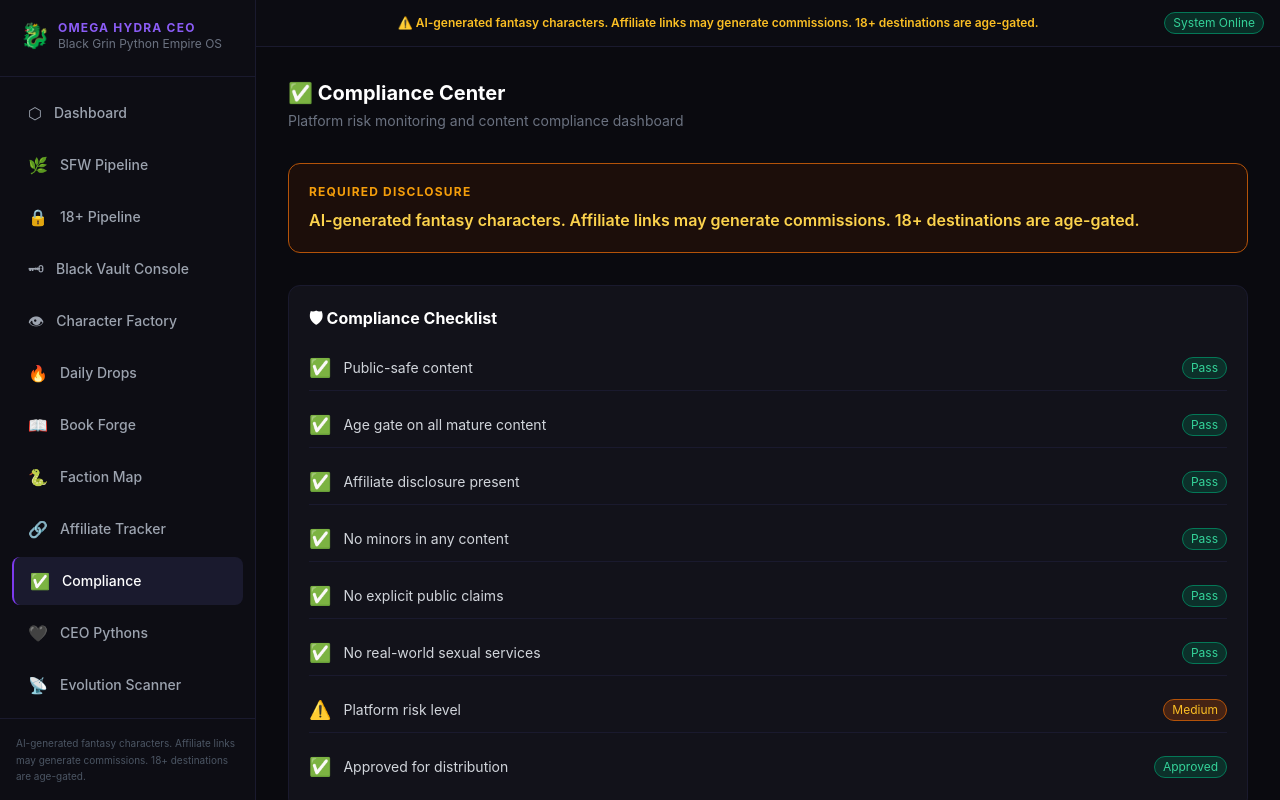
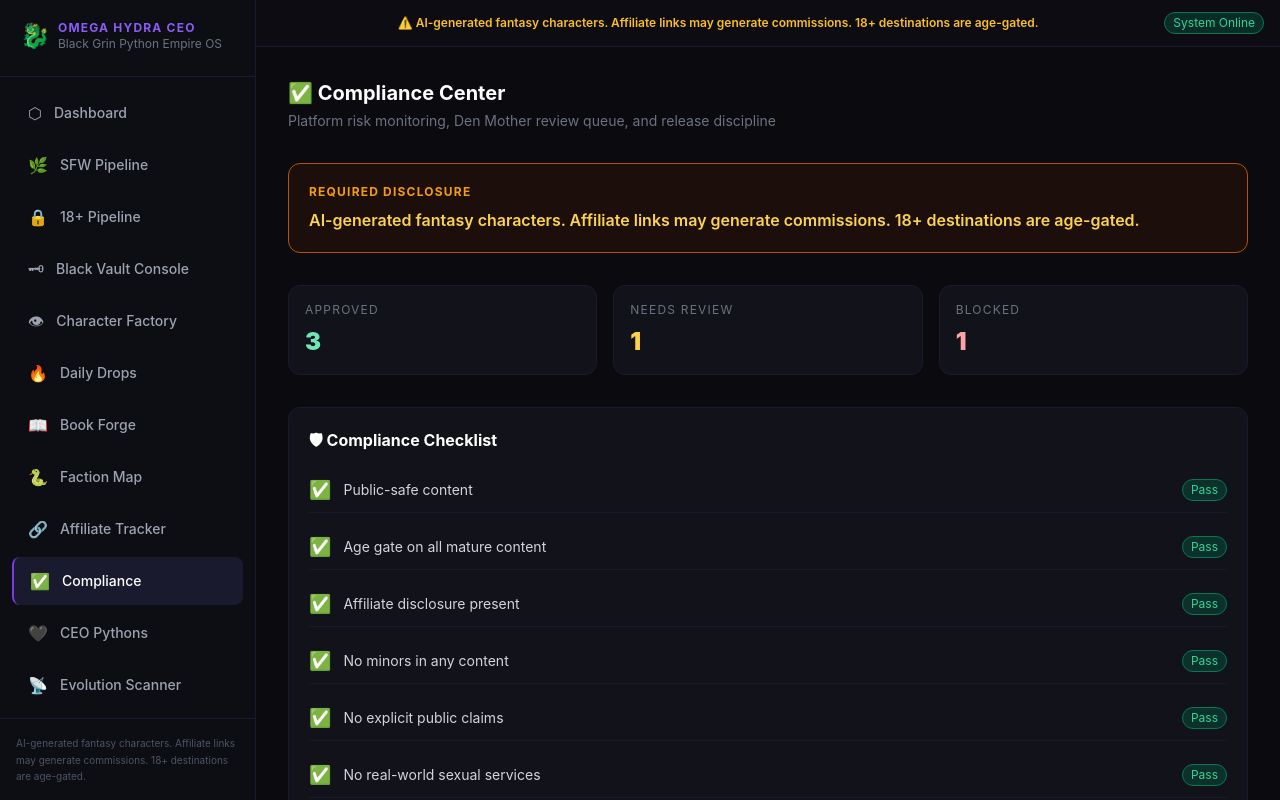
Before and after one commit to ellbush1420-bushido/hydra-omega-ecosystem-, a React (Vite) app in the folder omega-hydra-app/: page / in a window 1280 px wide. Both pictures are taken after a click on the button "✅ Compliance". Shown: the top 800 px of the page. Built offline with nearby package versions, Linux system fonts and the light colour scheme; no server answers.

Commit message:
Integrate Den Mother review queue with Compliance Center

```diff
--- a/omega-hydra-app/src/components/tabs/ComplianceCenter.jsx
+++ b/omega-hydra-app/src/components/tabs/ComplianceCenter.jsx
@@ -1,3 +1,9 @@
+import { useEffect, useMemo, useState } from 'react';
+import {
+  fetchBlackVaultReviews,
+  updateBlackVaultReviewStatus,
+} from '../../services/blackVaultService';
+
 const checklist = [
   { icon: '✅', label: 'Public-safe content', status: 'Pass', badge: 'badge-green' },
   { icon: '✅', label: 'Age gate on all mature content', status: 'Pass', badge: 'badge-green' },
@@ -9,38 +15,106 @@ const checklist = [
   { icon: '✅', label: 'Approved for distribution', status: 'Approved', badge: 'badge-green' },
 ];
 
-const reviewQueue = [
-  { title: "Velrya's Vow — Public Teaser", type: "Character Spotlight", status: "Approved", risk: "Low" },
-  { title: "The Ninth Veil — Full Scene", type: "18+ Content", status: "Needs Review", risk: "Medium" },
-  { title: "Serpent Sun Banquet Scene", type: "18+ Content", status: "Approved", risk: "Low" },
-  { title: "Hydra Labyrinth Manifesto", type: "Faction Identity", status: "Approved", risk: "Low" },
-  { title: "Den Mother's Protocol — Gated", type: "18+ Content", status: "Blocked", risk: "High" },
+const seededReviewQueue = [
+  { id: 'seed-review-1', title: "Velrya's Vow — Public Teaser", type: 'Character Spotlight', status: 'Approved', risk: 'Low', owner: 'Den Mother' },
+  { id: 'seed-review-2', title: 'The Ninth Veil — Full Scene', type: '18+ Content', status: 'Needs Review', risk: 'Medium', owner: 'Den Mother' },
+  { id: 'seed-review-3', title: 'Serpent Sun Banquet Scene', type: '18+ Content', status: 'Approved', risk: 'Low', owner: 'Den Mother' },
+  { id: 'seed-review-4', title: 'Hydra Labyrinth Manifesto', type: 'Faction Identity', status: 'Approved', risk: 'Low', owner: 'Den Mother' },
+  { id: 'seed-review-5', title: "Den Mother's Protocol — Gated", type: '18+ Content', status: 'Blocked', risk: 'High', owner: 'Den Mother' },
 ];
 
 const statusColor = {
-  Approved: "badge-green",
-  "Needs Review": "badge-amber",
-  Blocked: "badge-red",
+  Approved: 'badge-green',
+  approved: 'badge-green',
+  'Needs Review': 'badge-amber',
+  'needs-review': 'badge-amber',
+  Pending: 'badge-amber',
+  pending: 'badge-amber',
+  Blocked: 'badge-red',
+  blocked: 'badge-red',
 };
 
 const riskColor = {
-  Low: "badge-green",
-  Medium: "badge-amber",
-  High: "badge-red",
+  Low: 'badge-green',
+  low: 'badge-green',
+  Medium: 'badge-amber',
+  medium: 'badge-amber',
+  High: 'badge-red',
+  high: 'badge-red',
 };
 
+const normalizeReview = (item, index) => ({
+  id: item.id || `review-${index + 1}`,
+  title: item.title || 'Untitled review item',
+  type: item.type || 'Vault Review',
+  status: item.status || 'Needs Review',
+  risk: item.risk || 'Medium',
+  owner: item.owner || 'Den Mother',
+  notes: item.notes || '',
+});
+
 export default function ComplianceCenter() {
+  const [reviewQueue, setReviewQueue] = useState(seededReviewQueue);
+  const [reviewSource, setReviewSource] = useState('seed');
+  const [loadingReviews, setLoadingReviews] = useState(true);
+  const [actionState, setActionState] = useState(null);
+
+  useEffect(() => {
+    let mounted = true;
+    const hydrateReviews = async () => {
+      setLoadingReviews(true);
+      const reviews = await fetchBlackVaultReviews();
+      if (!mounted) return;
+      setReviewQueue((reviews?.length ? reviews : seededReviewQueue).map(normalizeReview));
+      setReviewSource(reviews?.length ? 'api / storage' : 'seed');
+      setLoadingReviews(false);
+    };
+
+    hydrateReviews();
+    return () => {
+      mounted = false;
+    };
+  }, []);
+
+  const counts = useMemo(() => ({
+    approved: reviewQueue.filter((item) => String(item.status).toLowerCase() === 'approved').length,
+    pending: reviewQueue.filter((item) => ['needs review', 'needs-review', 'pending'].includes(String(item.status).toLowerCase())).length,
+    blocked: reviewQueue.filter((item) => String(item.status).toLowerCase() === 'blocked').length,
+  }), [reviewQueue]);
+
+  const setReviewStatus = async (item, nextStatus) => {
+    const optimistic = reviewQueue.map((review) => review.id === item.id ? { ...review, status: nextStatus } : review);
+    setReviewQueue(optimistic);
+    const result = await updateBlackVaultReviewStatus(item.id, nextStatus);
+    setActionState(result.persisted ? `${item.title}: ${nextStatus} persisted.` : `${item.title}: ${nextStatus} saved locally; API persistence pending.`);
+  };
+
   return (
     <div className="space-y-8">
       <div>
         <h1 className="section-title">✅ Compliance Center</h1>
-        <p className="section-subtitle">Platform risk monitoring and content compliance dashboard</p>
+        <p className="section-subtitle">Platform risk monitoring, Den Mother review queue, and release discipline</p>
       </div>
 
       <div className="bg-amber-950/30 border border-amber-700 rounded-xl p-5">
         <div className="text-xs text-amber-500 uppercase tracking-widest font-bold mb-2">Required Disclosure</div>
         <div className="text-amber-300 font-semibold">
           AI-generated fantasy characters. Affiliate links may generate commissions. 18+ destinations are age-gated.
+        </div>
+      </div>
+
+      <div className="grid grid-cols-1 sm:grid-cols-3 gap-4">
+        <div className="metric-card border border-emerald-700">
+          <div className="text-xs uppercase tracking-widest text-gray-500">Approved</div>
+          <div className="mt-2 text-2xl font-black text-emerald-300">{counts.approved}</div>
+        </div>
+        <div className="metric-card border border-amber-700">
+          <div className="text-xs uppercase tracking-widest text-gray-500">Needs Review</div>
+          <div className="mt-2 text-2xl font-black text-amber-300">{counts.pending}</div>
+        </div>
+        <div className="metric-card border border-red-700">
+          <div className="text-xs uppercase tracking-widest text-gray-500">Blocked</div>
+          <div className="mt-2 text-2xl font-black text-red-300">{counts.blocked}</div>
         </div>
       </div>
 
@@ -60,7 +134,13 @@ export default function ComplianceCenter() {
       </div>
 
       <div className="card">
-        <h2 className="text-base font-bold text-white mb-4">📋 Content Review Queue</h2>
+        <div className="flex flex-col gap-3 sm:flex-row sm:items-center sm:justify-between mb-4">
+          <div>
+            <h2 className="text-base font-bold text-white">📋 Den Mother Review Queue</h2>
+            <p className="text-xs text-gray-500">Source: {loadingReviews ? 'loading' : reviewSource}</p>
+          </div>
+          {actionState && <span className="badge-amber">{actionState}</span>}
+        </div>
         <div className="table-container">
           <table>
             <thead>
@@ -69,20 +149,23 @@ export default function ComplianceCenter() {
                 <th>Type</th>
                 <th>Status</th>
                 <th>Risk</th>
+                <th>Owner</th>
                 <th>Actions</th>
               </tr>
             </thead>
             <tbody>
               {reviewQueue.map((item) => (
-                <tr key={item.title}>
+                <tr key={item.id}>
                   <td className="font-medium text-gray-200">{item.title}</td>
                   <td className="text-gray-400 text-xs">{item.type}</td>
-                  <td><span className={statusColor[item.status]}>{item.status}</span></td>
-                  <td><span className={riskColor[item.risk]}>{item.risk}</span></td>
+                  <td><span className={statusColor[item.status] || 'badge-violet'}>{item.status}</span></td>
+                  <td><span className={riskColor[item.risk] || 'badge-violet'}>{item.risk}</span></td>
+                  <td className="text-xs text-violet-300">{item.owner}</td>
                   <td>
-                    <div className="flex gap-2">
-                      <button className="btn-emerald text-xs py-1 px-2">Approve</button>
-                      <button className="btn-crimson text-xs py-1 px-2">Block</button>
+                    <div className="flex flex-wrap gap-2">
+                      <button className="btn-emerald text-xs py-1 px-2" onClick={() => setReviewStatus(item, 'Approved')}>Approve</button>
+                      <button className="btn-outline text-xs py-1 px-2" onClick={() => setReviewStatus(item, 'Needs Review')}>Review</button>
+                      <button className="btn-crimson text-xs py-1 px-2" onClick={() => setReviewStatus(item, 'Blocked')}>Block</button>
                     </div>
                   </td>
                 </tr>
```
